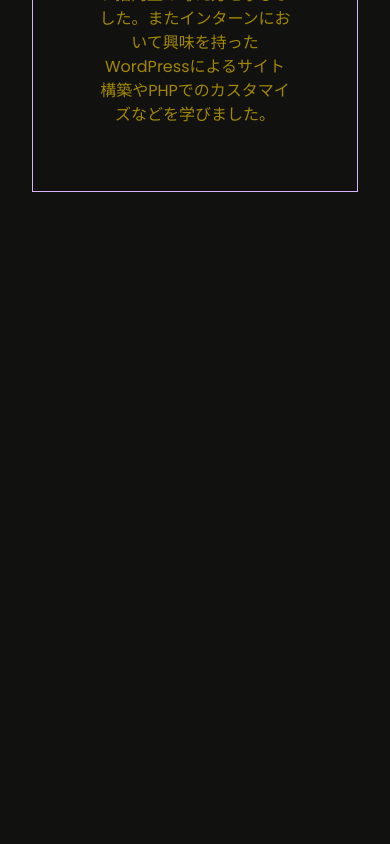
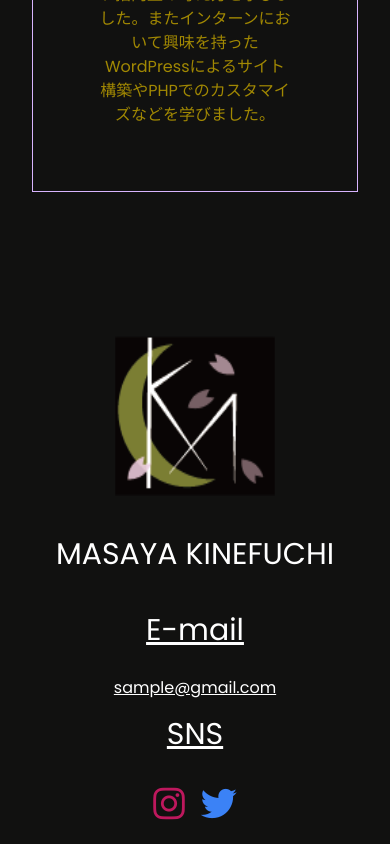
Before and after one commit to kinemasa/myportfolio, a React (Vite) app: page / in a window 390 px wide. Shown: the part 6031-6875 px from the top of the page. Before the commit the page ends 6287 px from the top, so only its background shows below. Built offline with nearby package versions, Linux system fonts and the light colour scheme.

Commit message:
フッター構築

```diff
--- a/src/About.jsx
+++ b/src/About.jsx
@@ -6,7 +6,7 @@
   return (
     <>
       <div
-        id="portfolio"
+        id="about"
         className="container mt-20 flex justify-between items-center mx-auto px-8 md:px-14 lg:px-24 w-full"
       >
         <section className="w-full">
--- /dev/null
+++ b/src/Footer.jsx
@@ -0,0 +1,36 @@
+import { useState } from "react";
+
+function About() {
+  const [count, setCount] = useState(0);
+
+  return (
+    <>
+      <div
+        id="footer"
+        className="container mt-20 flex justify-between items-center mx-auto px-8 md:px-14 lg:px-24 w-full"
+      >
+        <section className="w-full">
+
+          <div className="flex text-center items-center flex-col">
+          <img src="../images/logo.png" alt="" className = "w-40 h-40 block"/>
+          <p className ="text-3xl mt-10 mb-10">MASAYA KINEFUCHI</p>
+          <h2 className="text-3xl underline mb-3">E-mail</h2>
+          <p className="p-4 underline ">sample@gmail.com</p>
+          <h2 className="text-3xl underline mb-3">SNS</h2>
+          <div className="flex gap-4 p-5">
+          <i className="fa-brands fa-instagram text-4xl text-pink-700"></i>
+          <i className="fa-brands fa-twitter text-4xl text-blue-500"></i>
+
+          </div>
+          </div>
+
+
+
+          <i></i>
+        </section>
+      </div>
+    </>
+  );
+}
+
+export default About;
--- a/src/Nav.jsx
+++ b/src/Nav.jsx
@@ -15,25 +15,39 @@
               href="#home"
               className="hover:text-selected-text transition-all duration-300"
             >
-              ホーム
+              Home
             </a>
             <a
-              href="#portfolio"
+              href="#about"
               className="hover:text-selected-text transition-all duration-300"
             >
-              ポートフォリオ
+              ABOUT
             </a>
             <a
-              href="#clients"
+              href="#reseach"
               className="hover:text-selected-text transition-all duration-300"
             >
-              お客様
+              RESEACH
             </a>
-            <a href="#contact">
+            <a
+              href="#work"
+              className="hover:text-selected-text transition-all duration-300"
+            >
+              WORK
+            </a>
+            <a
+              href="#skill"
+              className="hover:text-selected-text transition-all duration-300"
+            >
+              SKILL
+            </a>
+
+            {/* <a href="#work">
               <button className="px-6 py-2 bg-theme font-bold rounded-lg hover:bg-purple-600 transition-all duration-300">
-                お問い合わせ
+                Work
               </button>
-            </a>
+            </a> */}
+
           </div>
           <div className="md:hidden">
             <i className="fa-solid fa-bars"></i>
--- a/src/Skill.jsx
+++ b/src/Skill.jsx
@@ -7,7 +7,7 @@
     <>
       {/* <!-- skill stuck --> */}
       <div
-        id="skills"
+        id="skill"
         className="container mt-64 flex justify-between items-center mx-auto px-8 md:px-14 lg:px-24 w-full"
       >
         <section className="w-full">
--- a/src/Work.jsx
+++ b/src/Work.jsx
@@ -6,7 +6,7 @@
   return (
     <>
       <div
-        id="reseach"
+        id="work"
         className="container mt-20 flex justify-between items-center mx-auto px-8 md:px-14 lg:px-24 w-full"
       >
         <section className="w-full">
--- a/src/main.jsx
+++ b/src/main.jsx
@@ -7,6 +7,7 @@
 import Reseach from './Reseach.jsx'
 import Work from './Work.jsx'
 import Skill from './Skill.jsx'
+import Footer from './Footer.jsx'
 
 
 ReactDOM.createRoot(document.getElementById('root')).render(
@@ -17,5 +18,6 @@
     <Reseach />
     <Work  />
     <Skill />
+    <Footer />
   </React.StrictMode>,
 )
```
Also changed, not shown: images/1x/1x/アセット 1.png (added), images/logo.png (added).
